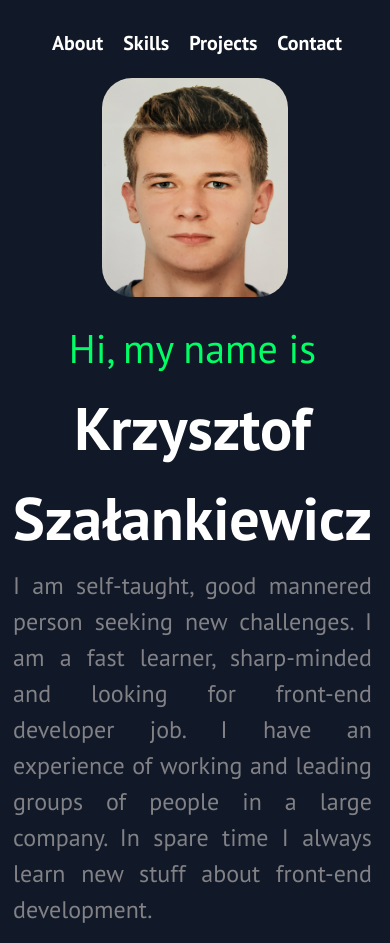
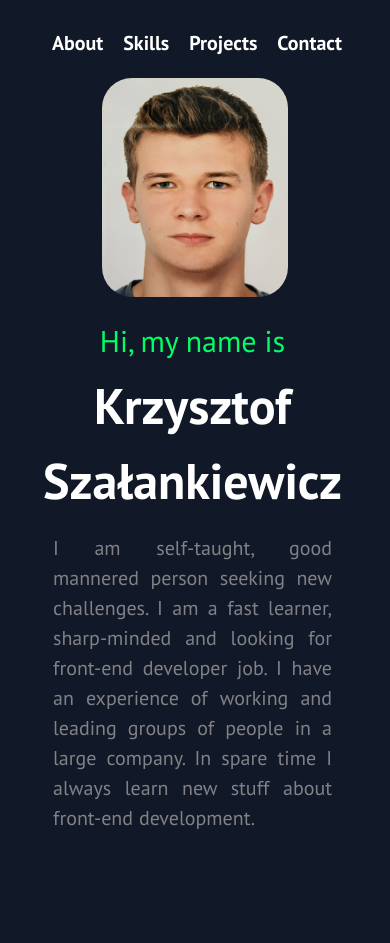
Before and after one commit to Kszalank/Portfolio_CV, a React (Vite) app: page / in a window 390 px wide. After the commit the page ends 858 px from the top, so only its background shows below. Built offline with nearby package versions, Linux system fonts and the light colour scheme.

Commit message:
profile changed

```diff
--- a/src/styles/Profile.scss
+++ b/src/styles/Profile.scss
@@ -86,6 +86,25 @@
     justify-content: center;
 text-align: center;}
 
+&--welcome{
+    margin: 5px;
+    font-weight: 400;
+    font-size: 30px;
+
+}
+
+&--name{
+
+    font-weight: 700;
+    font-size: 50px;
+
+}
+
+&--description{
+    font-size: 20px;
+    padding: 10px;
+}
+
 
         }
 
```
